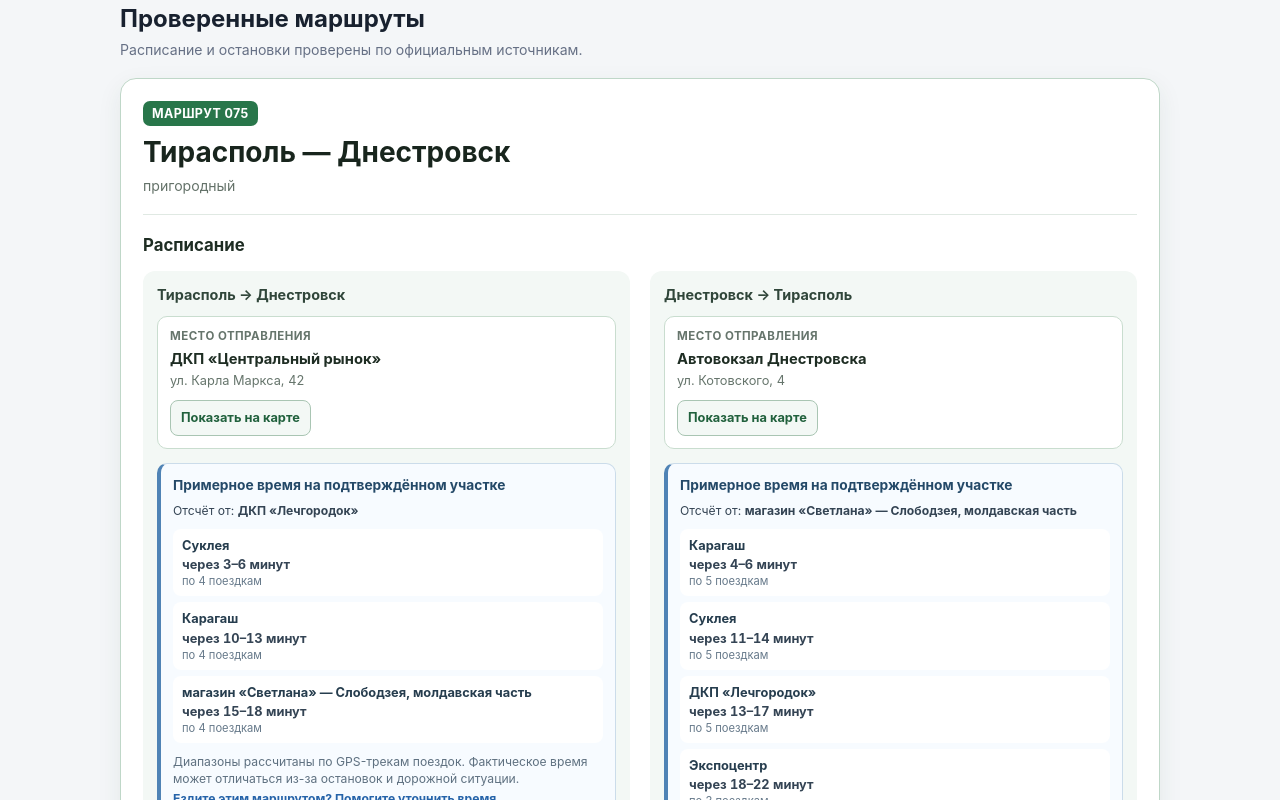
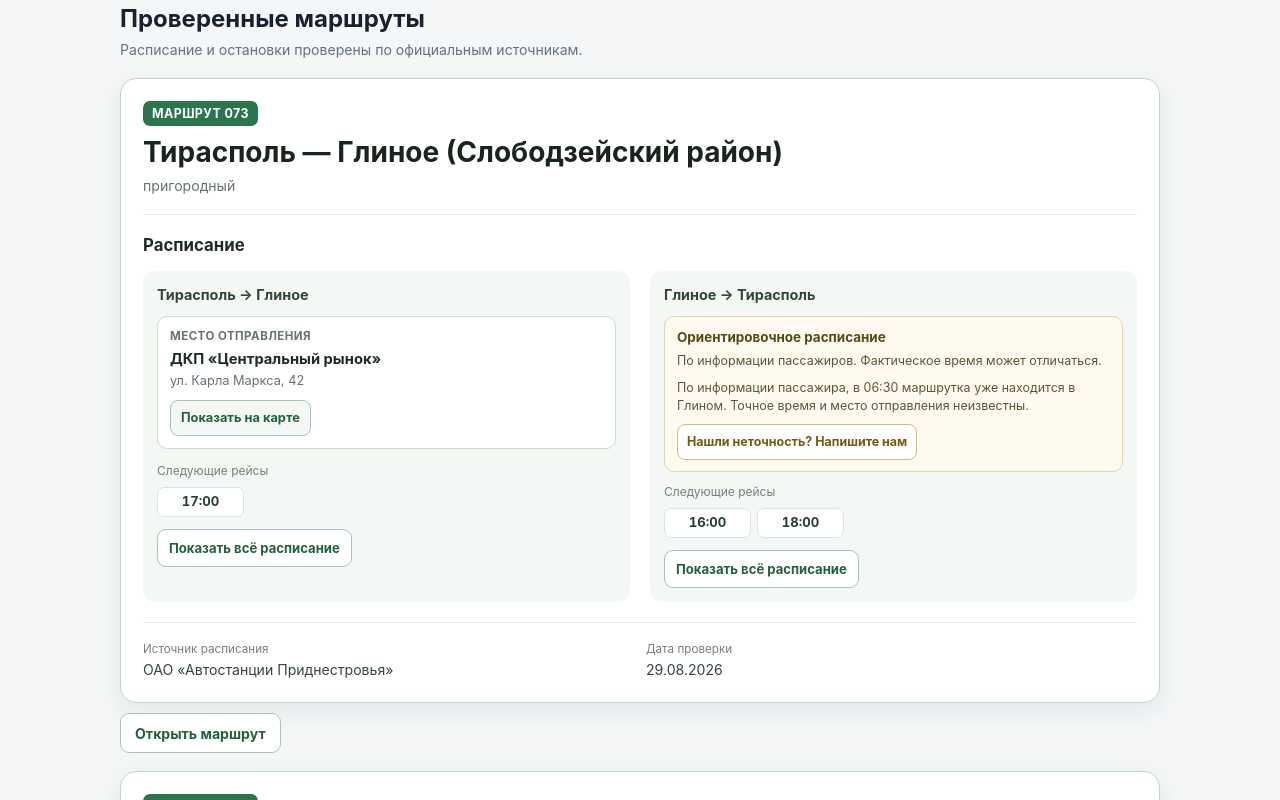
Before and after one commit to Fizalion/pmr-routes, a React (Vite) app: page / in a window 1280 px wide. Shown: the part 360-1160 px from the top of the page. Built offline with nearby package versions, Linux system fonts and the light colour scheme.

Commit message:
feat: add route 073 and refresh schedules

```diff
--- a/src/components/OfficialRouteCard/OfficialRouteCard.tsx
+++ b/src/components/OfficialRouteCard/OfficialRouteCard.tsx
@@ -43,6 +43,7 @@ const OfficialRouteCard = ({
             status={route.schedule.forwardStatus}
             departurePoint={route.directions.forward.departurePoint}
             travelTimePoints={route.directions.forward.travelTimePoints}
+            note={route.schedule.forwardNote}
           />
 
           <ScheduleDirection
@@ -53,6 +54,7 @@ const OfficialRouteCard = ({
             status={route.schedule.backwardStatus}
             departurePoint={route.directions.backward.departurePoint}
             travelTimePoints={route.directions.backward.travelTimePoints}
+            note={route.schedule.backwardNote}
           />
         </div>
       </section>
--- a/src/components/OfficialRouteCard/ScheduleDirection.module.css
+++ b/src/components/OfficialRouteCard/ScheduleDirection.module.css
@@ -131,6 +131,53 @@
   line-height: 1.45;
 }
 
+.estimatedSchedule {
+  margin-bottom: 12px;
+  padding: 11px 12px;
+  border: 1px solid #e4d5a9;
+  border-radius: 10px;
+  color: #5f5438;
+  background-color: #fffaf0;
+  font-size: 0.78rem;
+  line-height: 1.45;
+}
+
+.estimatedSchedule strong {
+  display: block;
+  margin-bottom: 4px;
+  color: #594716;
+  font-size: 0.84rem;
+}
+
+.estimatedSchedule p {
+  margin: 0 0 9px;
+}
+
+.estimatedSchedule a {
+  display: inline-flex;
+  align-items: center;
+  min-height: 36px;
+  max-width: 100%;
+  padding: 6px 9px;
+  border: 1px solid #d5bd79;
+  border-radius: 8px;
+  color: #765a0c;
+  background-color: #ffffff;
+  font-weight: 650;
+  overflow-wrap: anywhere;
+  text-decoration: none;
+}
+
+.estimatedSchedule a:hover {
+  border-color: #b99b49;
+  background-color: #fffdf7;
+}
+
+.estimatedSchedule a:focus-visible {
+  outline: 3px solid rgba(185, 155, 73, 0.22);
+  outline-offset: 2px;
+}
+
 .unavailableSchedule {
   padding: 12px;
   border: 1px solid #d8e3ef;
--- a/src/components/OfficialRouteCard/ScheduleDirection.tsx
+++ b/src/components/OfficialRouteCard/ScheduleDirection.tsx
@@ -1,13 +1,13 @@
 import { useState } from "react";
+import { feedbackUrl, missingScheduleUrl } from "../../config/contact";
 import type {
   OfficialRouteDeparturePoint,
   OfficialRouteScheduleStatus,
   OfficialRouteTravelTimePoint,
 } from "../../types/officialRoute";
-import { missingScheduleUrl } from "../../config/contact";
 import DeparturePoint from "./DeparturePoint";
+import styles from "./ScheduleDirection.module.css";
 import TravelTimeSection from "./TravelTimeSection";
-import styles from "./ScheduleDirection.module.css";
 
 type ScheduleDirectionProps = {
   from: string;
@@ -17,6 +17,7 @@ type ScheduleDirectionProps = {
   status?: OfficialRouteScheduleStatus;
   departurePoint?: OfficialRouteDeparturePoint;
   travelTimePoints?: OfficialRouteTravelTimePoint[];
+  note?: string;
 };
 
 const getDepartureMinutes = (departure: string) => {
@@ -41,6 +42,7 @@ const ScheduleDirection = ({
   status = "available",
   departurePoint,
   travelTimePoints,
+  note,
 }: ScheduleDirectionProps) => {
   const [isExpanded, setIsExpanded] = useState<boolean>(false);
 
@@ -57,7 +59,9 @@ const ScheduleDirection = ({
   if (status === "unavailable") {
     return (
       <div className={styles.scheduleDirection}>
-        <h3 className={styles.directionTitle}>{from} → {to}</h3>
+        <h3 className={styles.directionTitle}>
+          {from} → {to}
+        </h3>
         {departurePoint && <DeparturePoint point={departurePoint} />}
         <div className={styles.unavailableSchedule}>
           <strong>Актуального расписания пока нет</strong>
@@ -77,6 +81,18 @@ const ScheduleDirection = ({
       </h3>
       {departurePoint && <DeparturePoint point={departurePoint} />}
       {travelTimePoints && <TravelTimeSection points={travelTimePoints} />}
+
+      {status === "estimated" && (
+        <div className={styles.estimatedSchedule}>
+          <strong>Ориентировочное расписание</strong>
+          <p>По информации пассажиров. Фактическое время может отличаться.</p>
+          {note && <p>{note}</p>}
+          <a href={feedbackUrl} target="_blank" rel="noreferrer">
+            Нашли неточность? Напишите нам
+          </a>
+        </div>
+      )}
+
       <p className={styles.nextDeparturesLabel}>
         {isExpanded ? "Полное расписание" : "Следующие рейсы"}
       </p>
--- a/src/data/officialRoutes.ts
+++ b/src/data/officialRoutes.ts
@@ -1,10 +1,12 @@
 import type { OfficialRoute } from "../types/officialRoute";
+import route073Data from "./route-073.json";
 import route075Data from "./route-075.json";
 import route076Data from "./route-076.json";
 import route095Data from "./route-095.json";
 import routeRybnitsaChisinauData from "./route-rybnitsa-chisinau.json";
 
 export const officialRoutes = [
+  route073Data,
   route075Data,
   route076Data,
   route095Data,
--- /dev/null
+++ b/src/data/route-073.json
@@ -0,0 +1,124 @@
+{
+  "id": "route-073-tiraspol-glinoe",
+  "status": "active",
+  "slug": "tiraspol-glinoe",
+  "officialNumber": "073",
+  "name": "Тирасполь — Глиное (Слободзейский район)",
+  "category": "пригородный",
+  "directions": {
+    "forward": {
+      "from": "Тирасполь",
+      "to": "Глиное",
+      "departurePoint": {
+        "name": "ДКП «Центральный рынок»",
+        "address": "ул. Карла Маркса, 42",
+        "mapUrl": "https://www.google.com/maps/search/?api=1&query=ДКП+Центральный+рынок+Тирасполь+улица+Карла+Маркса+42"
+      }
+    },
+    "backward": {
+      "from": "Глиное",
+      "to": "Тирасполь"
+    }
+  },
+  "source": {
+    "structure": {
+      "name": "Приказ МЭР №462",
+      "date": "2020-06-24"
+    },
+    "schedule": {
+      "name": "ОАО «Автостанции Приднестровья»",
+      "channel": "информационный стенд",
+      "checkedAt": "2026-08-29"
+    }
+  },
+  "schedule": {
+    "forwardPublishedAt": "2026-08-29",
+    "forwardStatus": "available",
+    "backwardStatus": "estimated",
+    "backwardNote": "По информации пассажира, в 06:30 маршрутка уже находится в Глином. Точное время и место отправления неизвестны.",
+    "forwardDepartures": ["08:00", "10:00", "12:00", "15:00", "17:00"],
+    "backwardDepartures": ["09:00", "11:00", "13:00", "16:00", "18:00"]
+  },
+  "stops": [
+    {
+      "id": "tiraspol-central-market",
+      "displayOrder": 1,
+      "name": "ДКП «Центральный рынок»",
+      "address": "ул. Карла Маркса, 42",
+      "settlement": "г. Тирасполь",
+      "distanceFromStart": 0.0,
+      "distanceBetweenPrevious": 0.0,
+      "distanceToEnd": 31.2
+    },
+    {
+      "id": "tiraspol-lechgorodok",
+      "displayOrder": 2,
+      "name": "ДКП «Лечгородок»",
+      "address": "ул. Мира, 50б",
+      "settlement": "г. Тирасполь",
+      "distanceFromStart": 3.9,
+      "distanceBetweenPrevious": 3.9,
+      "distanceToEnd": 27.3
+    },
+    {
+      "id": "sukleya",
+      "displayOrder": 3,
+      "name": "Суклея",
+      "address": "ул. Гагарина, 173",
+      "settlement": "с. Суклея",
+      "distanceFromStart": 6.6,
+      "distanceBetweenPrevious": 2.7,
+      "distanceToEnd": 24.6
+    },
+    {
+      "id": "karagash",
+      "displayOrder": 4,
+      "name": "Карагаш",
+      "address": "ул. Ленина, 80а",
+      "settlement": "с. Карагаш",
+      "distanceFromStart": 11.0,
+      "distanceBetweenPrevious": 4.4,
+      "distanceToEnd": 20.2
+    },
+    {
+      "id": "slobodzeya-dkp",
+      "displayOrder": 5,
+      "name": "ДКП Слободзея",
+      "address": "ул. Ленина, 99",
+      "settlement": "г. Слободзея",
+      "distanceFromStart": 15.5,
+      "distanceBetweenPrevious": 4.5,
+      "distanceToEnd": 15.7
+    },
+    {
+      "id": "slobodzeya-russian-part",
+      "displayOrder": 6,
+      "name": "Русская часть",
+      "address": "",
+      "settlement": "г. Слободзея",
+      "distanceFromStart": 19.4,
+      "distanceBetweenPrevious": 3.9,
+      "distanceToEnd": 11.8
+    },
+    {
+      "id": "chobruchi",
+      "displayOrder": 7,
+      "name": "Чобручи",
+      "address": "",
+      "settlement": "с. Чобручи",
+      "distanceFromStart": 22.3,
+      "distanceBetweenPrevious": 2.9,
+      "distanceToEnd": 8.9
+    },
+    {
+      "id": "glinoe",
+      "displayOrder": 8,
+      "name": "Глиное",
+      "address": "",
+      "settlement": "с. Глиное",
+      "distanceFromStart": 31.2,
+      "distanceBetweenPrevious": 8.9,
+      "distanceToEnd": 0.0
+    }
+  ]
+}
--- a/src/data/route-076.json
+++ b/src/data/route-076.json
@@ -44,8 +44,8 @@
     }
   },
   "schedule": {
-    "forwardPublishedAt": "2026-08-05",
-    "backwardPublishedAt": "2026-08-10",
+    "forwardPublishedAt": "2026-08-21",
+    "backwardPublishedAt": "2026-09-01",
     "forwardServiceDays": "ежедневно",
     "forwardDepartures": [
       "05:55",
@@ -73,6 +73,11 @@
       "17:15"
     ],
     "backwardDepartures": [
+      "06:30",
+      "07:30",
+      "07:50",
+      "08:25",
+      "08:53",
       "09:30",
       "10:00",
       "10:20",
--- a/src/data/route-095.json
+++ b/src/data/route-095.json
@@ -33,12 +33,12 @@
     "schedule": {
       "name": "ОАО «Автостанции Приднестровья»",
       "channel": "официальная Viber-группа",
-      "checkedAt": "2026-08-30"
+      "checkedAt": "2026-09-03"
     }
   },
   "schedule": {
     "forwardPublishedAt": "2026-08-28",
-    "backwardPublishedAt": "2026-08-30",
+    "backwardPublishedAt": "2026-09-03",
     "forwardServiceDays": "ежедневно",
     "backwardServiceDays": "ежедневно",
     "forwardDepartures": [
@@ -59,9 +59,11 @@
       "17:15"
     ],
     "backwardDepartures": [
+      "06:30",
       "07:15",
       "08:00",
       "08:35",
+      "09:30",
       "10:05",
       "11:25",
       "12:10",
@@ -70,8 +72,7 @@
       "15:05",
       "15:50",
       "16:35",
-      "17:30",
-      "18:30"
+      "17:30"
     ]
   },
   "stops": [
--- a/src/data/route-rybnitsa-chisinau.json
+++ b/src/data/route-rybnitsa-chisinau.json
@@ -23,23 +23,22 @@
     "schedule": {
       "name": "ОАО «Автостанции Приднестровья»",
       "channel": "официальная Viber-группа",
-      "checkedAt": "2026-08-30"
+      "checkedAt": "2026-09-03"
     }
   },
   "schedule": {
     "forwardStatus": "available",
     "backwardStatus": "unavailable",
-    "forwardPublishedAt": "2026-08-30",
+    "forwardPublishedAt": "2026-09-03",
     "forwardDepartures": [
+      "06:10",
       "06:30",
       "07:15",
       "08:20",
+      "09:00",
       "11:40",
       "14:40",
-      "14:45",
-      "17:05",
-      "17:15",
-      "17:30"
+      "17:15"
     ],
     "backwardDepartures": []
   },
```
Also changed, not shown: src/types/officialRoute.ts (+6 -1 lines).
